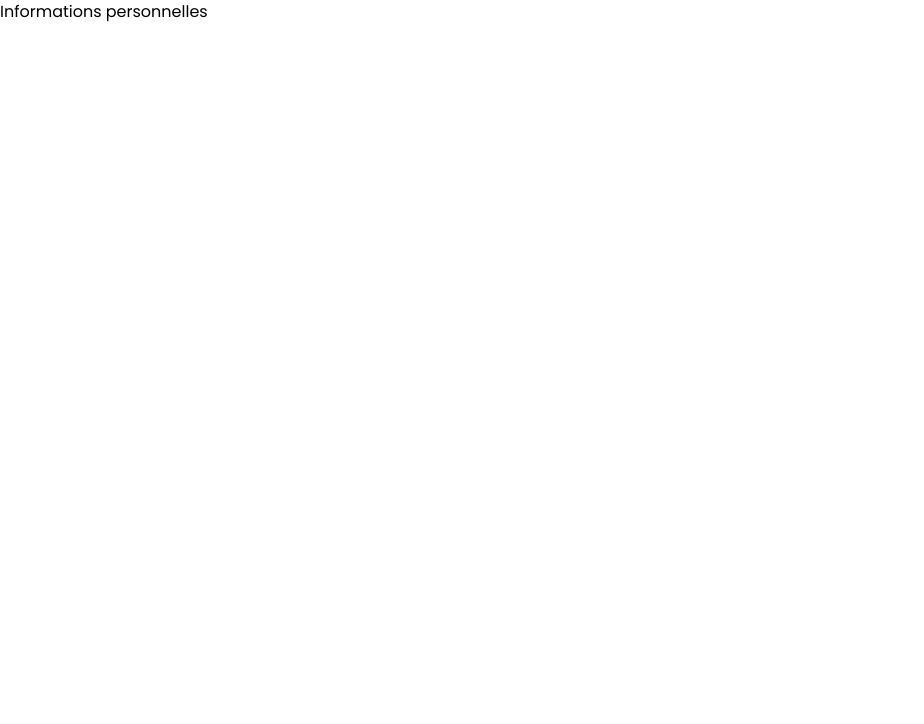
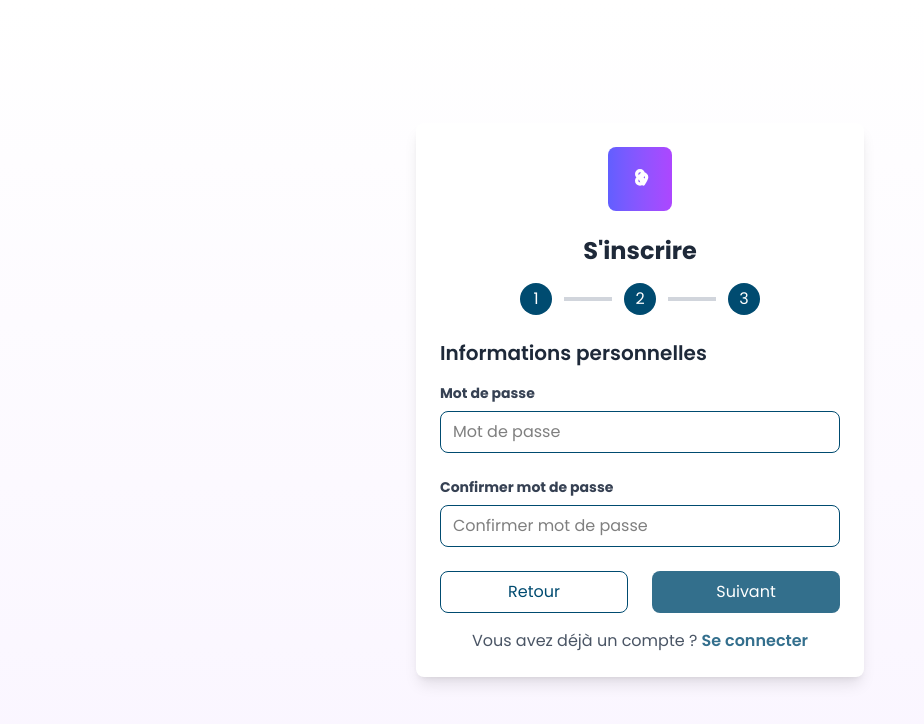
Before and after one commit to Hosnel-tech/td-manager, a Next.js app: page /register/last_info in a window 1280 px wide. Shown: the top 724 px of the page, without its empty margins (0-924 px from the left). Built offline with nearby package versions, Linux system fonts and the light colour scheme.

Commit message:
update aign in form

```diff
--- a/src/app/(auth)/register/last_info/page.tsx
+++ b/src/app/(auth)/register/last_info/page.tsx
@@ -1,9 +1,126 @@
-"use client"
+"use client";
+
+import React from "react";
+import Link from "next/link";
+import { useRouter } from "next/navigation";
 
 export default function LastInfoPage() {
-    return (
-        <div>
-            <h1>Informations personnelles</h1>
+  const router = useRouter();
+  const handleBack = () => {
+    router.push("/register/bank_info");
+  };
+
+  const handleSubmit = (e: React.FormEvent) => {
+    e.preventDefault();
+    router.push("/register/last_info");
+    // TODO: Handle form submission
+  };
+  return (
+    <div className="min-h-screen bg-gradient-to-b from-white to-purple-50 flex items-center justify-center">
+      <div className="bg-white p-6 rounded-lg shadow-lg w-full max-w-md">
+        {/* Logo */}
+        <div className="flex justify-center mb-6">
+          <div className="w-16 h-16 bg-gradient-to-r from-indigo-500 to-purple-500 rounded-lg flex items-center justify-center">
+            <svg
+              className="w-10 h-10 text-white"
+              fill="none"
+              stroke="currentColor"
+              viewBox="0 0 24 24"
+            >
+              <path
+                strokeLinecap="round"
+                strokeLinejoin="round"
+                strokeWidth="2"
+                d="M12 11c0-1.1.9-2 2-2s2 .9 2 2-2 4-2 4-2-2.9-2-4zm0 0c-1.1 0-2-.9-2-2s.9-2 2-2 2 .9 2 2-.9 2-2 2zm0 0c1.1 0 2 .9 2 2s-.9 2-2 2-2-.9-2-2 .9-2 2-2z"
+              />
+            </svg>
+          </div>
         </div>
-    )
+        <h1 className="text-2xl font-bold text-center text-gray-800 mb-4">
+          S&apos;inscrire
+        </h1>
+
+        {/* Étapes */}
+        <div className="flex justify-center mb-6">
+          <div className="flex space-x-3 justify-center items-center">
+            <span className="w-8 h-8 flex items-center justify-center bg-[#004B70] text-white rounded-full">
+              1
+            </span>
+            <div className="w-12 h-1 bg-gray-300"></div>
+            <span className="w-8 h-8 flex items-center justify-center bg-[#004B70] text-white rounded-full">
+              2
+            </span>
+            <div className="w-12 h-1 bg-gray-300"></div>
+            <span className="w-8 h-8 flex items-center justify-center bg-[#004B70] text-white rounded-full">
+              3
+            </span>
+          </div>
+        </div>
+
+        {/* Informations personnelles */}
+        <h2 className="text-xl font-semibold text-gray-800 mb-4">
+          Informations personnelles
+        </h2>
+
+        {/* Form */}
+        <form className="space-y-6" onSubmit={handleSubmit}>
+          <div>
+            <label
+              className="block text-gray-700 text-sm font-bold mb-2"
+              htmlFor="password"
+            >
+              Mot de passe
+            </label>
+            <input
+              className="w-full px-3 py-2 border border-[#004B70] rounded-lg focus:outline-none focus:ring-2 focus:ring-[#004B70]"
+              id="password"
+              type="password"
+              placeholder="Mot de passe"
+            />
+          </div>
+          <div>
+            <label
+              className="block text-gray-700 text-sm font-bold mb-2"
+              htmlFor="confirmPassword"
+            >
+              Confirmer mot de passe
+            </label>
+            <input
+              className="w-full px-3 py-2 border border-[#004B70] rounded-lg focus:outline-none focus:ring-2 focus:ring-[#004B70]"
+              id="confirmPassword"
+              type="password"
+              placeholder="Confirmer mot de passe"
+            />
+          </div>
+
+          {/* Boutons */}
+          <div className="flex justify-between gap-6">
+            <button
+              type="button"
+              onClick={handleBack}
+              className="w-1/2 bg-white text-[#004B70] py-2 border border-[#004B70] rounded-lg hover:bg-[#004B70] hover:text-white transition duration-300"
+            >
+              Retour
+            </button>
+            <button
+              type="submit"
+              className="w-1/2 bg-[#004B70]/80 text-white py-2 rounded-lg hover:bg-[#004B70] transition duration-300"
+            >
+              Suivant
+            </button>
+          </div>
+        </form>
+
+        {/* Text avec redirection vers l'inscription */}
+        <p className="text-center text-gray-600 mt-4">
+          Vous avez déjà un compte ?{" "}
+          <Link href="/login">
+            <button className="text-[#004B70]/80 font-semibold hover:text-[#004B70] hover:underline">
+              Se connecter
+            </button>
+          </Link>
+        </p>
+      </div>
+    </div>
+  );
 }
```
